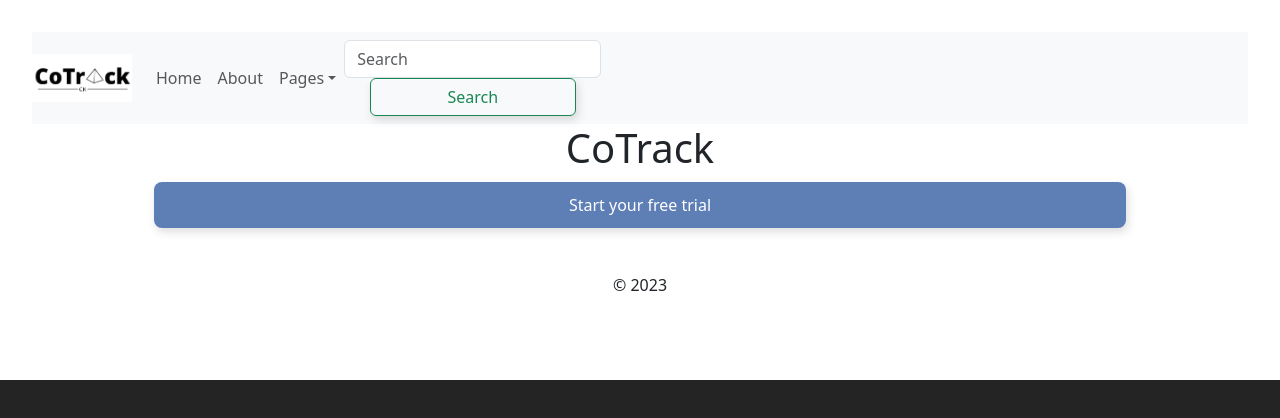
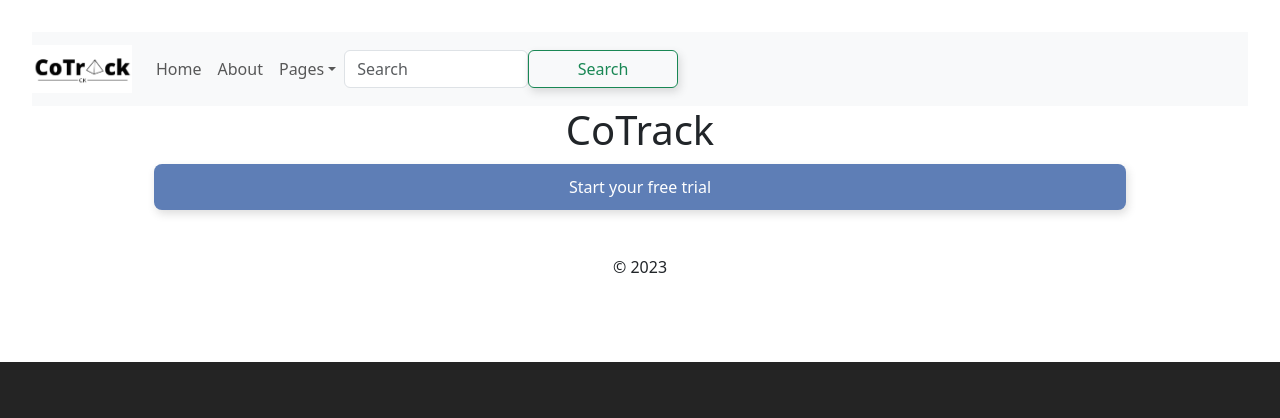
Before and after one commit to Co-Track/CoTrack, a React (Vite) app: page / in a window 1280 px wide. Shown: the top 418 px of the page. Built offline with nearby package versions, Linux system fonts and the light colour scheme.

Commit message:
fixing search bar

```diff
--- a/src/components/Navbar.jsx
+++ b/src/components/Navbar.jsx
@@ -60,7 +60,7 @@ function Navbar() {
             </div>
           </li>
         </ul>
-        <form className="form-inline my-2 my-lg-0 ml-auto">
+        <form className="form-inline my-2 my-lg-0 ml-auto d-flex justify-content-end">
           <input
             className="form-control mr-sm-2"
             type="search"
```
